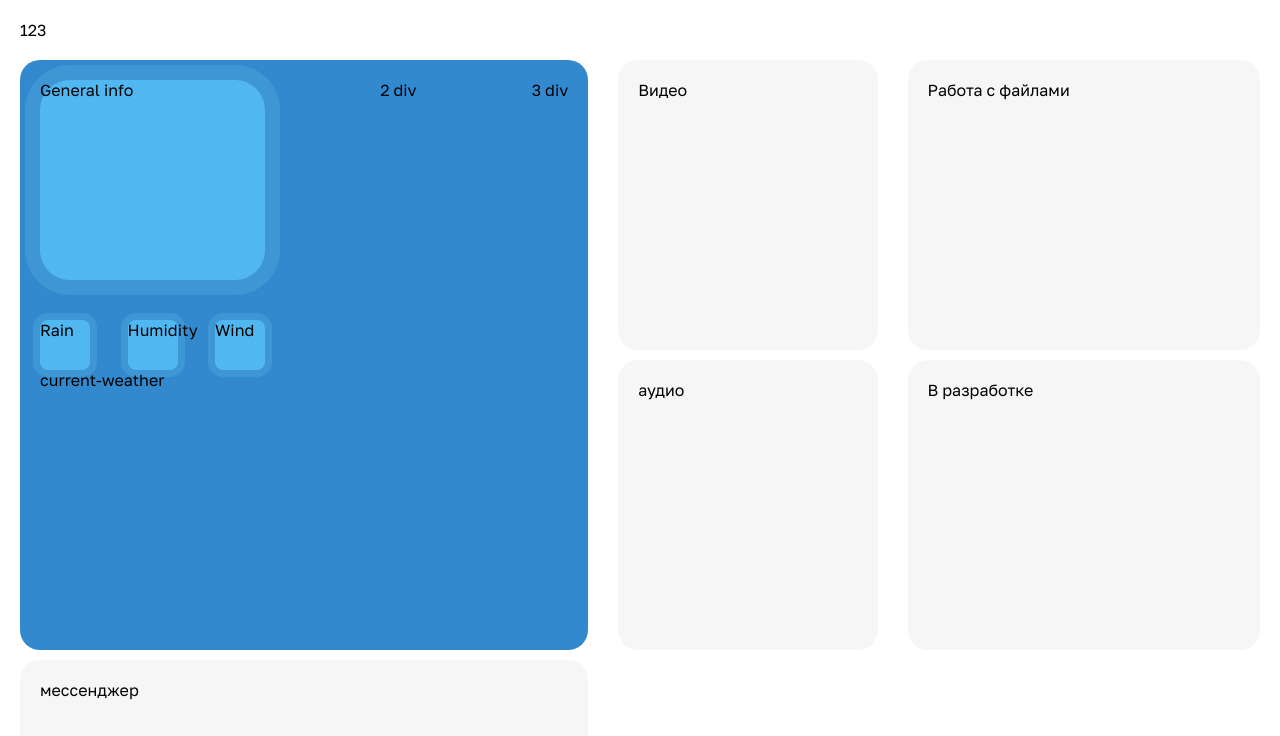
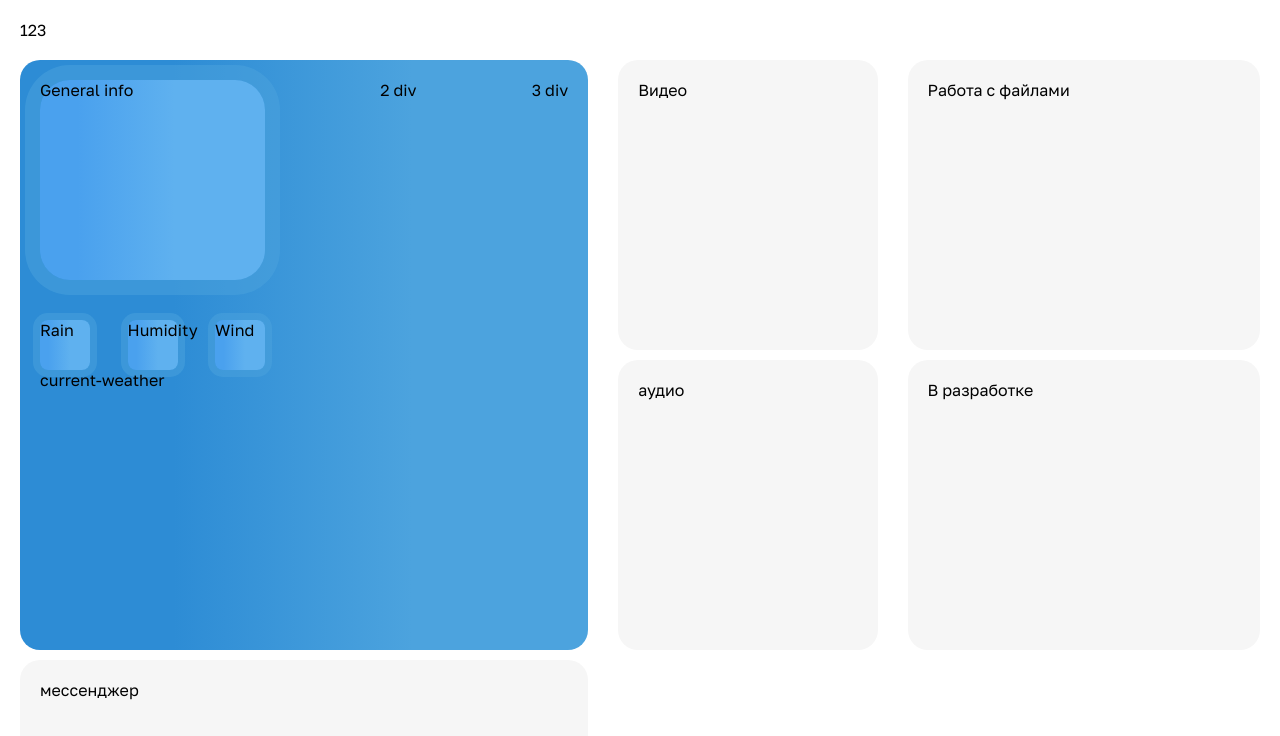
Before and after one commit to HeavyMetalMF/multi-app, a React (Vite) app: page / in a window 1280 px wide. Shown: the top 736 px of the page. Built offline with nearby package versions, Linux system fonts and the light colour scheme.

Commit message:
Градиент для виджета погоды

```diff
--- a/src/pages/weather/ui/WeatherPage.scss
+++ b/src/pages/weather/ui/WeatherPage.scss
@@ -3,7 +3,8 @@
 .weather {
     &__block {
         @include main-block;
-        background-color: rgb(51, 137, 206);
+        //background-color: rgb(72, 156, 232);
+        background: linear-gradient(to right, rgb(45, 140, 213) 27%, rgb(76, 163, 222) 69%);
         height: 550px;
     }
 
--- a/src/pages/weather/ui/WeatherPage.tsx
+++ b/src/pages/weather/ui/WeatherPage.tsx
@@ -1,5 +1,4 @@
 import './WeatherPage.scss';
-import { DateHelper } from "../../../shared/helpers/dateHelper.ts";
 import PrecipitationBlock from "./precipitation/PrecipitationBlock.tsx";
 
 const WeatherPage = () => {
--- a/src/pages/weather/ui/styledWeatherBlock/StyledWeatherBlock.scss
+++ b/src/pages/weather/ui/styledWeatherBlock/StyledWeatherBlock.scss
@@ -1,11 +1,8 @@
 .weather_block {
-  background-color: #50b7f0;
+  background: linear-gradient(to right, rgb(74, 161, 238) 17%, rgb(95, 177, 239) 60%);
   //border-radius: 7px;
   //border-image: linear-gradient(45deg, rgb(41, 135, 207) 27%, rgb(76, 163, 222) 69%) 1;
   //border-width: 4px;
   //border-style: solid;
   //padding: 5px;
 }
-
-// from rgb(41, 135, 207)
-// to rgb(76, 163, 222)
```
